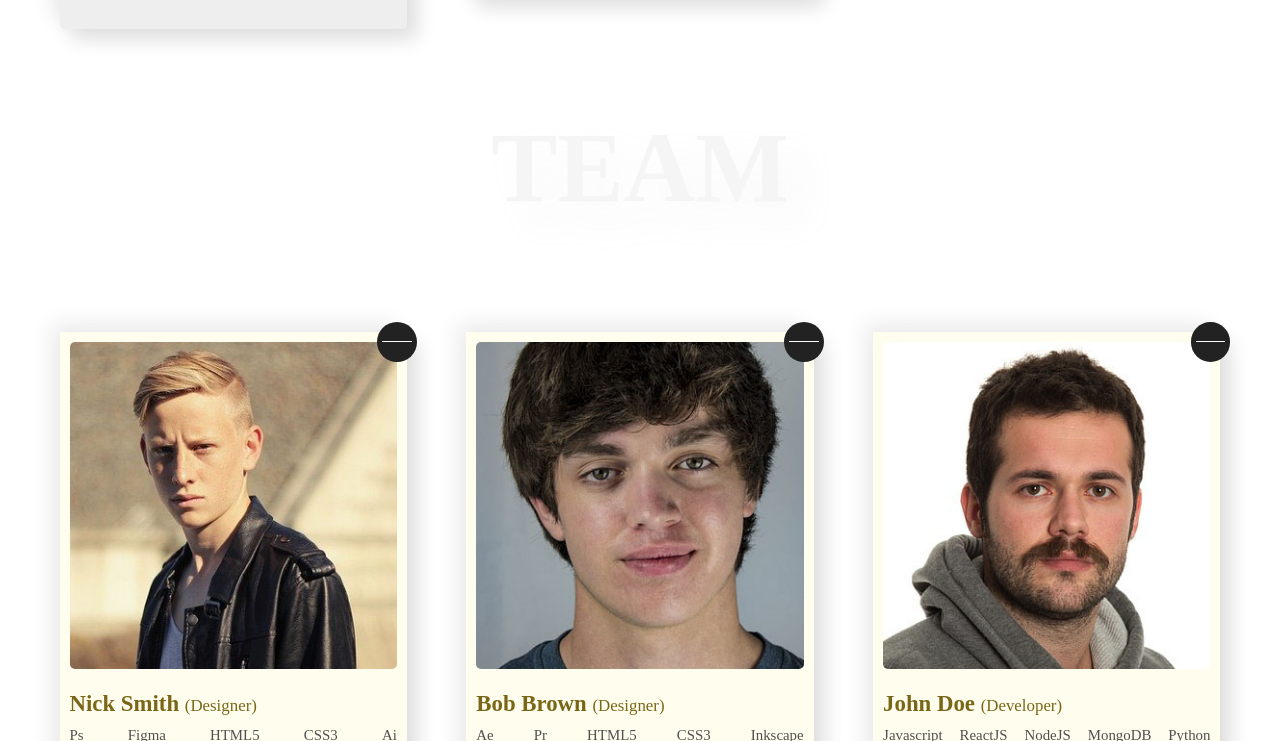
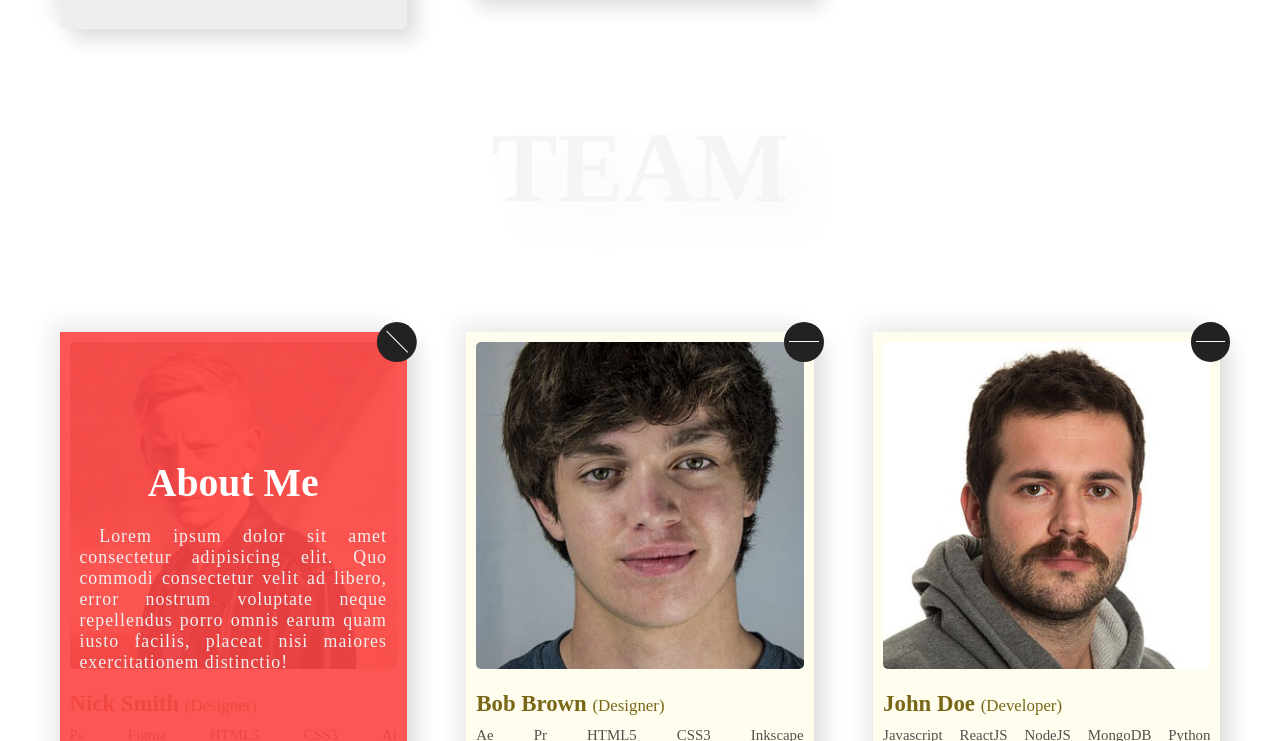
Before and after one commit to AndreiScafi/creative-design, a plain HTML site: page index.html in a window 1280 px wide. Both pictures are taken after a click on the element 396 px from the left and 1880 px from the top of the page. Shown: the part 1539-2280 px from the top of the page. Drawn offline with Linux system fonts and the light colour scheme; a web font is replaced by a local one.

Commit message:
Adding fuctionality to the btn-story with javascript.

```diff
--- a/script.js
+++ b/script.js
@@ -0,0 +1,6 @@
+document.querySelectorAll('.story-btn').forEach(btn => {
+    btn.addEventListener('click', () => {
+        btn.classList.toggle('change');
+        btn.nextElementSibling.classList.toggle('change');
+    })
+});
--- a/style.css
+++ b/style.css
@@ -284,6 +284,11 @@
      padding: .5rem;
      cursor: pointer;
      z-index: 50;
+     transition: transform 0.5s;
+ }
+
+ .change.story-btn {
+     transform: rotate(405deg)
  }
 
  .story-btn-line {
@@ -305,6 +310,14 @@
      align-items: center;
      padding: 2rem;
      transform: scale(0);
+     transform-origin: top right;
+     border-radius: 50rem 0 50rem 50rem;
+     transition: all.5s;
+ }
+
+ .change.story {
+     transform: scale(1);
+     border-radius: 0;
  }
 
  .story-heading {
```
